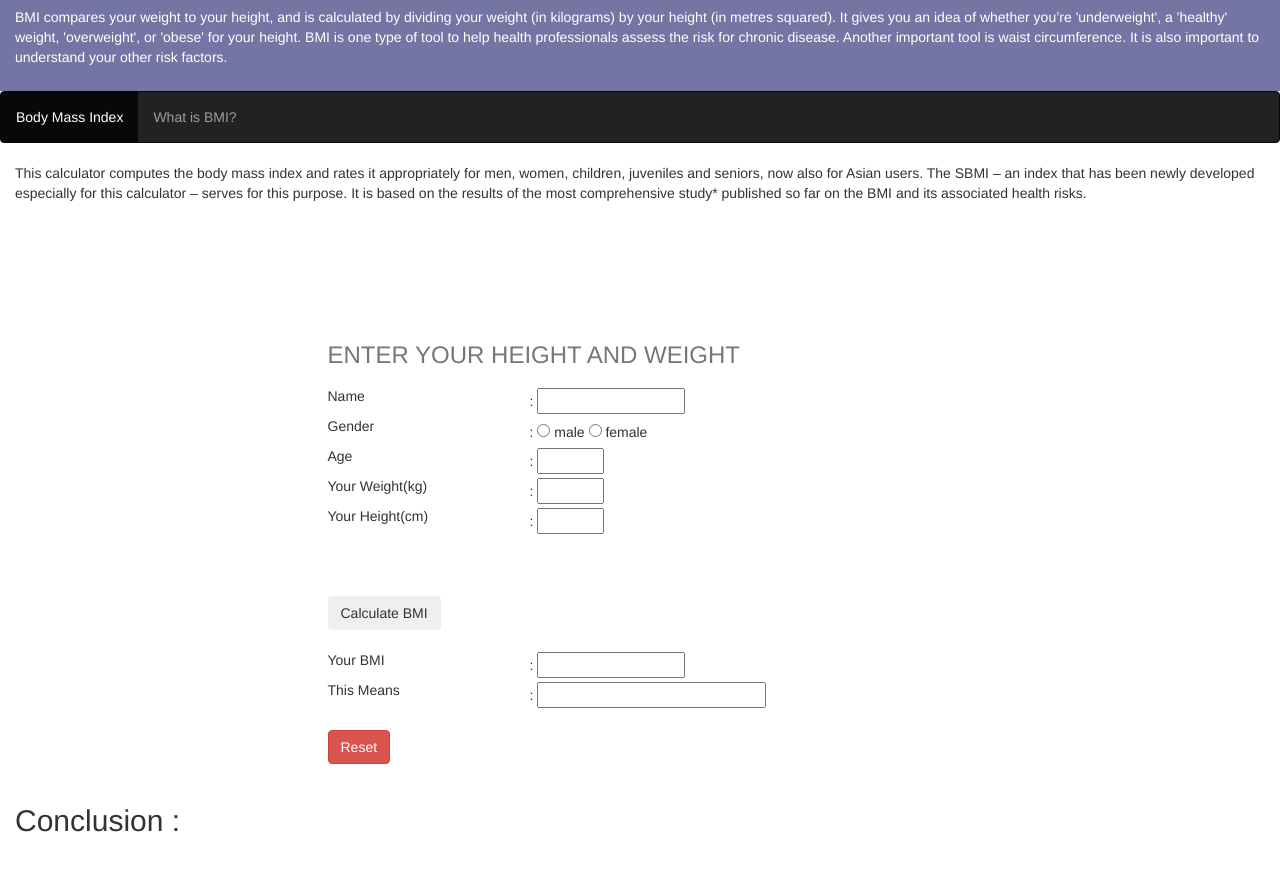
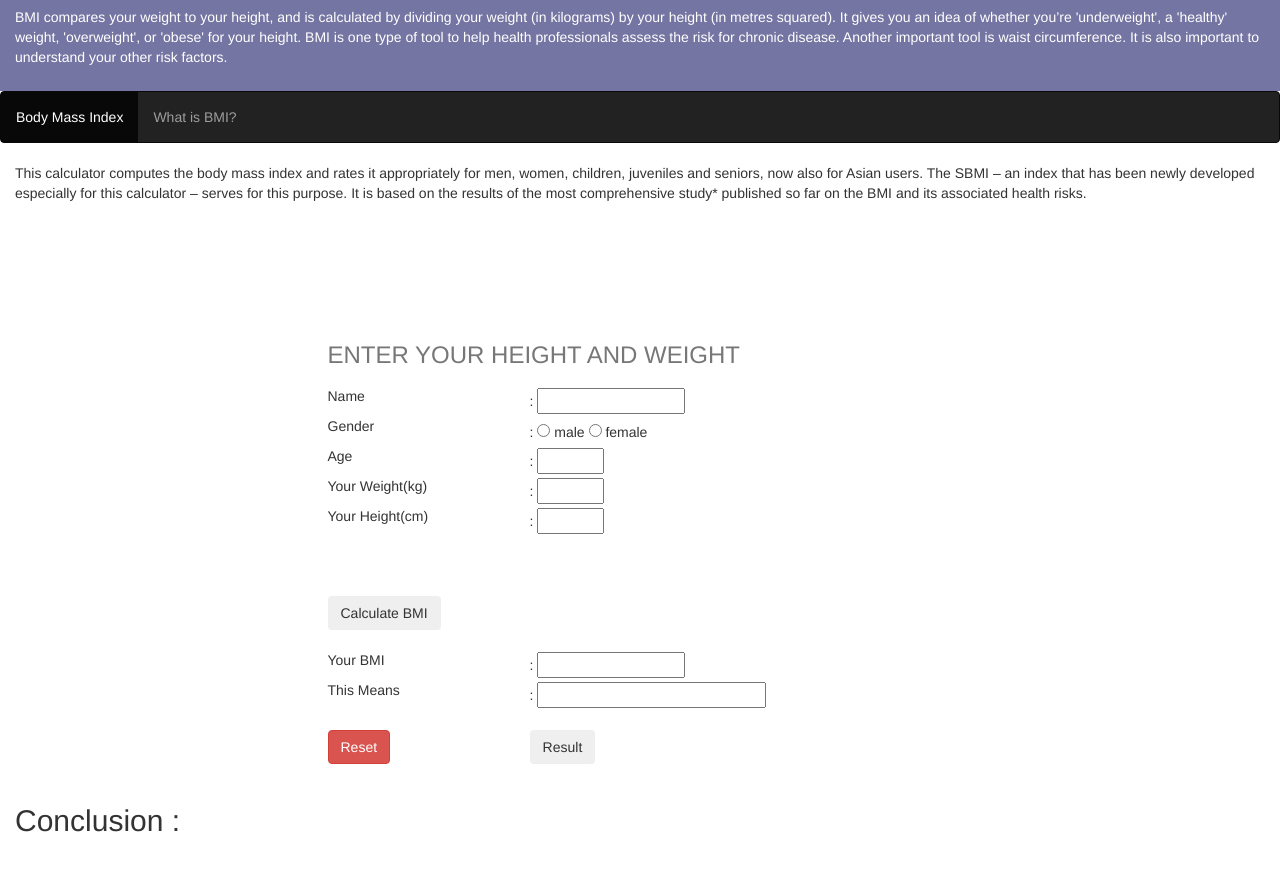
Before and after one commit to danhos28/danhos28.github.io, a plain HTML site: page index.html in a window 1280 px wide. Shown: the part 109-980 px from the top of the page. Drawn offline with nearby package versions, Linux system fonts and the light colour scheme.

Commit message:
Update index.html

```diff
--- a/index.html
+++ b/index.html
@@ -62,7 +62,9 @@ It is based on the results of the most comprehensive study* published so far on
 	 <tr><td><br><br><br><input type="button" class="btn" value="Calculate BMI" onClick="calculate()" ></td></tr><br />
 	<tr><td><br><p>Your BMI</p></td><td><br>: <input type="text" name="bmi" size="15"></td></tr><br />
 		<tr><td><p>This Means</p></td><td>: <input type="text" name="meaning" size="25"></td></tr><br />
-	<tr><td><br><input type="reset" class="btn btn-danger" value="Reset" /></td></tr>
+	<tr><td><br><input type="reset" class="btn btn-danger" value="Reset" /></td>
+	<td><br><input type="button" class="btn" value="Result" onClick="scrollwin(0,800)" ></td></tr></tr>
+
 </table><br>
 <h2>Conclusion :</h2>
 <div id="body"></div>
@@ -75,6 +77,9 @@ It is based on the results of the most comprehensive study* published so far on
 
 <script language="JavaScript">
 <!--
+function scrollwin(x, y) {
+    window.scrollBy(x, y);
+}
 
 function calculate() {
 var weight = document.bmiForm.weight.value
@@ -90,7 +95,7 @@ var rumus = weight/(height/100*height/100);
 
 finalBmi = rumus.toFixed(2);
 
-document.getElementById('bmi1').innerHTML = "Your BMI is "+ finalBmi;
+document.getElementById('bmi1').innerHTML = "Based on your height and your weight, Your BMI is "+ finalBmi;
 hasil ="<h2>You are underweight</h2> Being underweight is defined as having a body mass index (BMI) below 18.5. This is estimated to be less than the body mass needed to sustain optimal health.<ul><b><li>Danger of Nutrient Deficiencies</b></li>When you have a below-normal BMI, you're probably not eating enough calories to maintain a healthy weight, which puts your body at risk for deficiencies in nutrients that support overall good health. A lack of calcium and vitamin D in the diet, for example, can lead to fragile bones and osteoporosis, a condition in which your bones weaken and can fracture easily. <li><b>Impaired Immunity</b></li>A weakened immune system is another top health risk associated with an underweight condition. When you don't get enough nourishment, you'll lack energy for everyday activities, and your body won't have enough of certain nutrients, such as protein and antioxidants, that strengthen your immune function. Protein is needed to make hormones and enzymes, and it's critical for healing wounds and synthesizing cells that fight infection.<li><b>Female Reproductive Issues</b></li>A top health risk for underweight women is reproductive problems. Being underweight causes hormonal imbalances that may halt or disrupt the menstrual cycle. Women with a below-normal BMI may find it more difficult to get pregnant, sometimes taking a year or more to do so.  ";
 result4 ="<h3>Solution</h3><ul><li><b>Eat More Calories Than Your Body Burns</b></li>  The most important thing you can do to gain weight is to eat more calories than your body needs. A caloric surplus (calories in > calories out) is needed. Without it, you won't gain. <li><b>Eat Lots of Protein</b></lI>  The single most important nutrient for gaining healthy weight is protein. Muscle is made of protein, and without it most of those extra calories may end up as body fat. Studies show that during periods of overfeeding, a high protein diet causes many of the extra calories to be turned into muscle. <li><b>Lift Heavy Weights and Improve Your Strength</b></li>  In order to make sure that the excess calories go to your muscles instead of just your fat cells, it is absolutely crucial to lift weights. Go to a gym and lift, 2-4 times per week. Lift heavy, and try to increase the weights and volume over time. If you are completely out of shape or you are new to training, then consider hiring a qualified personal trainer to help you get started.";
 
@@ -124,6 +129,8 @@ else{
 alert("Please Fill in everything correctly")
 }
 }
+
+
 //-->
 </script>
 </body>
```
